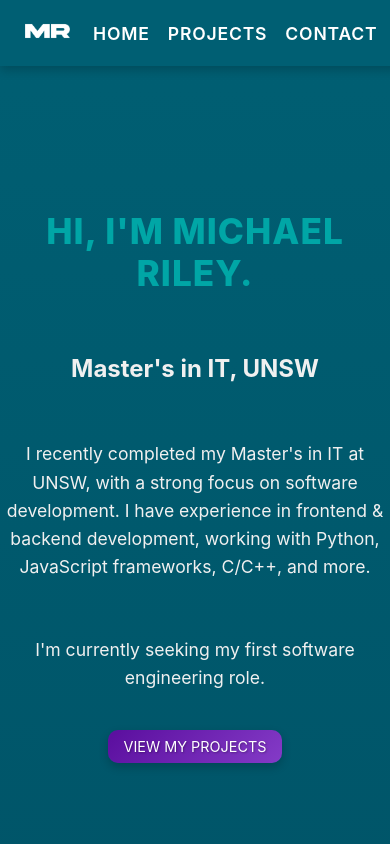
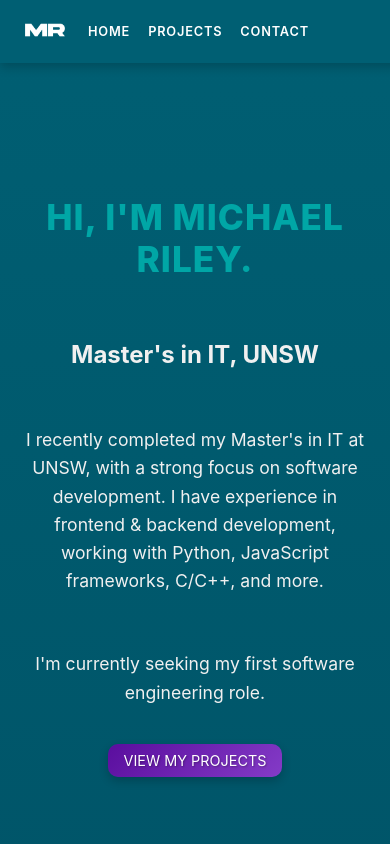
Before and after one commit to michaelriley87/portfolio, a Vue app: page / in a window 390 px wide. Shown: the top 844 px of the page. Built offline with nearby package versions, Linux system fonts and the light colour scheme.

Commit message:
small adjustments for mobile

```diff
--- a/src/components/Contact.vue
+++ b/src/components/Contact.vue
@@ -1,8 +1,8 @@
 <template>
     <section id="contact" class="section">
         <h2 class="section-title">Contact Me</h2>
-        <p class="section-text">If you're interested in working together or have any questions, feel free to reach out.
-        </p>
+        <p class="section-text">If you're interested in working together or have any questions, feel free to reach out.</p>
+        <p class="section-text">michaelriley87@gmail.com</p>
         <a href="mailto:michaelriley87@gmail.com" class="btn">Email Me</a>
     </section>
 </template>
--- a/src/styles.css
+++ b/src/styles.css
@@ -79,6 +79,8 @@ body {
     color: #00a6a6;
     letter-spacing: 1px;
     margin-bottom: 20px;
+    margin-left: 20px;
+    margin-right: 20px;
 }
 
 /* Section Text */
@@ -87,15 +89,17 @@ body {
     font-weight: 400;
     line-height: 1.6;
     max-width: 700px;
+    margin-left: 20px;
+    margin-right: 20px;
 }
 
 /* Buttons */
 .btn {
     padding: 12px 24px;
     font-size: 1rem;
-    background: linear-gradient(135deg, #5a0e9e, #843bc7); /* Darker grape */
-    color: #ffffff; /* White for better contrast */
-    text-shadow: 1px 1px 2px rgba(0, 0, 0, 0.3); /* Subtle shadow for better legibility */
+    background: linear-gradient(135deg, #5a0e9e, #843bc7);
+    color: #ffffff;
+    text-shadow: 1px 1px 2px rgba(0, 0, 0, 0.3);
     border: none;
     border-radius: 10px;
     text-transform: uppercase;
@@ -112,12 +116,12 @@ body {
     scroll-margin-top: 90px;
     display: flex;
     flex-direction: column;
-    gap: 40px; /* Adds spacing between projects */
+    gap: 40px;
 }
 
 /* Individual Project Cards */
 .project {
-    background: rgba(0, 0, 0, 0.6); /* Semi-transparent background */
+    background: rgba(0, 0, 0, 0.6);
     padding: 30px;
     border-radius: 12px;
     box-shadow: 0px 4px 12px rgba(0, 0, 0, 0.3);
@@ -125,7 +129,7 @@ body {
     max-width: 800px;
     margin: 0 auto;
     text-align: center;
-    border: 2px solid #00a6a6; /* Subtle border to define shape */
+    border: 2px solid #00a6a6;
 }
 
 /* Divider Between Projects */
@@ -227,11 +231,6 @@ body {
 
 /* Responsive Design */
 @media (max-width: 768px) {
-    .navbar-logo {
-        width: 55px;
-        padding: 0 10px;
-    }
-
     .section {
         padding-top: 120px;
     }
@@ -252,9 +251,13 @@ body {
 
 @media (max-width: 480px) {
     .navbar-logo {
-            width: 45px;
+            width: 40px;
             padding: 0 5px;
         }
+
+    .navbar-link {
+        font-size: 0.80rem;
+    }
 
     .section {
         padding-top: 100px;
```
